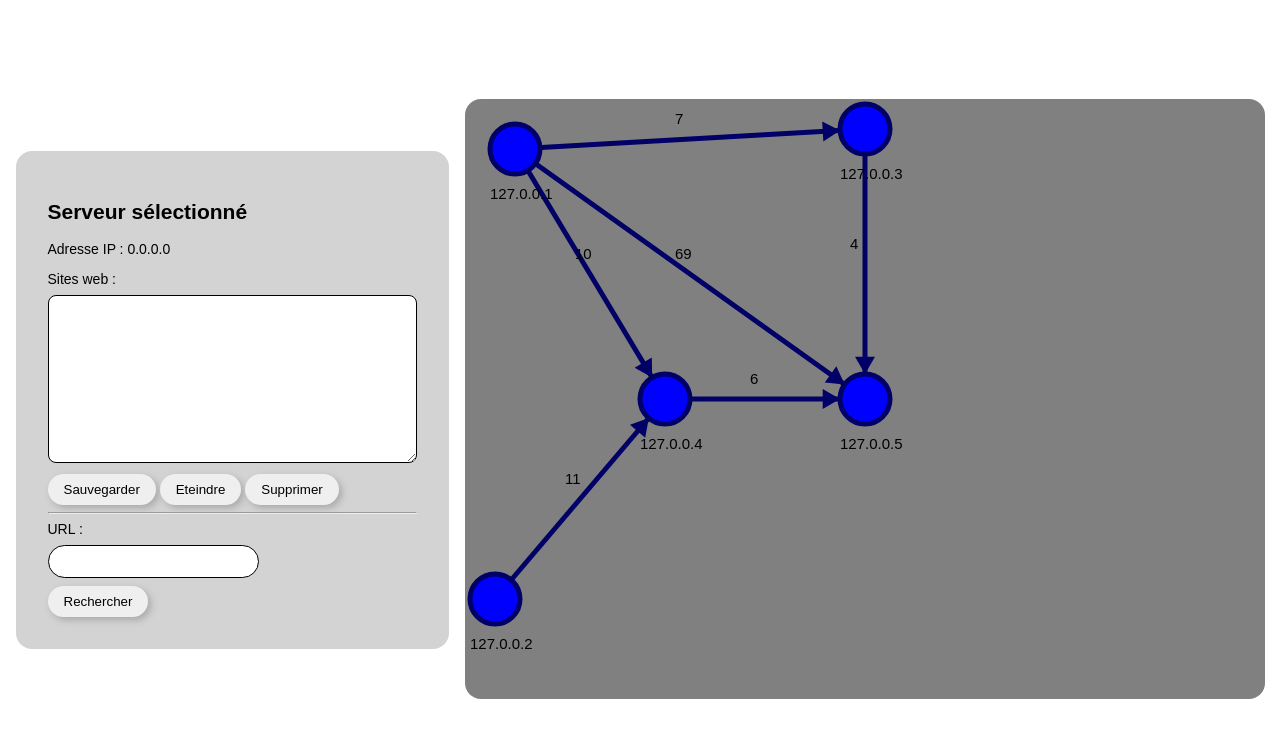
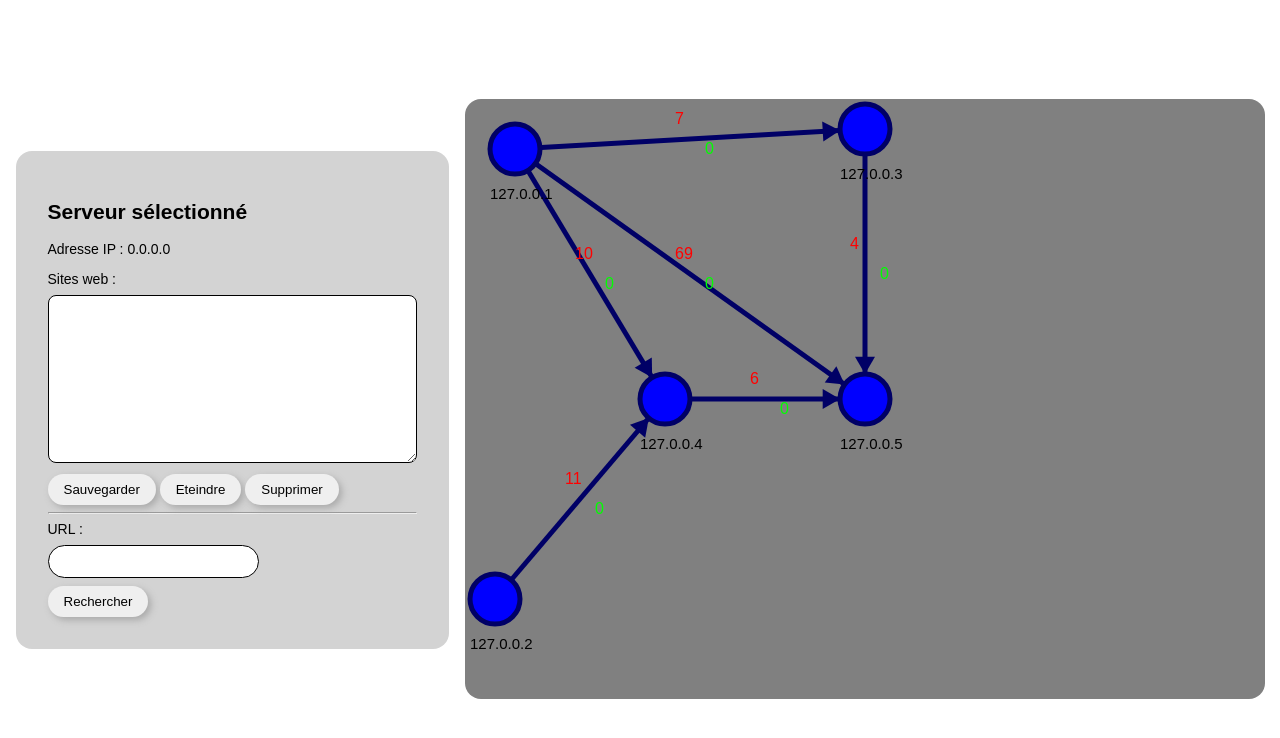
Before and after one commit to LegendaryGhost/max-flow, a plain HTML site: page index.html in a window 1280 px wide. Drawn offline with Linux system fonts and the light colour scheme.

Commit message:
Connection's flow

```diff
--- a/connection.js
+++ b/connection.js
@@ -5,11 +5,13 @@ class Connection {
     highlighted;
     bfsHighlighted;
     orientation;
+    flow;
 
-    constructor(server1, server2, capacity, orientation = 'both', highlighted = false, bfsHighlighted = false) {
+    constructor(server1, server2, capacity, flow = 0, orientation = 'both', highlighted = false, bfsHighlighted = false) {
         this.server1 = server1;
         this.server2 = server2;
         this.capacity = capacity;
+        this.flow = flow > capacity ? capacity : flow;
         this.orientation = orientation;
         this.highlighted = highlighted;
         this.bfsHighlighted = bfsHighlighted;
--- a/index.html
+++ b/index.html
@@ -22,6 +22,8 @@
     <form action="#" method="get" id="linking-form" class="pop-up">
         <label for="capacity">Capacité :</label><br>
         <input type="number" name="capacity" id="capacity" value="1" min="1"><br>
+        <label for="flow">Flot :</label><br>
+        <input type="number" name="flow" id="flow" value="0" min="0"><br>
         <label for="orientation">Orientation</label><br>
         <select name="orientation" id="orientation">
             <option value="forward" selected>Avant</option>
--- a/index.js
+++ b/index.js
@@ -171,8 +171,9 @@ linkingForm.addEventListener('submit', event => {
     event.preventDefault();
     const formData = new FormData(event.target);
     const capacity = parseInt(formData.get('capacity').toString());
+    const flow = parseInt(formData.get('flow').toString());
     const orientation = formData.get('orientation').toString();
-    network.addConnection(network.selectedServer, toLinkServer, capacity, orientation);
+    network.addConnection(network.selectedServer, toLinkServer, capacity, flow, orientation);
     network.linkingMode = false;
     linkingForm.reset();
     network.draw(canvas, context);
--- a/network.js
+++ b/network.js
@@ -12,12 +12,12 @@ class Network {
             new Server(200, 300, [127, 0, 0, 4], []),
             new Server(400, 300, [127, 0, 0, 5], ['facebook.com'])
         ]
-        this.addConnection(this.servers[0], this.servers[3], 10, 'forward');
-        this.addConnection(this.servers[0], this.servers[2], 7, 'forward');
-        this.addConnection(this.servers[0], this.servers[4], 69, 'forward');
-        this.addConnection(this.servers[1], this.servers[3], 11, 'forward');
-        this.addConnection(this.servers[3], this.servers[4], 6, 'forward');
-        this.addConnection(this.servers[2], this.servers[4], 4, 'forward');
+        this.addConnection(this.servers[0], this.servers[3], 10, 0, 'forward');
+        this.addConnection(this.servers[0], this.servers[2], 7, 0, 'forward');
+        this.addConnection(this.servers[0], this.servers[4], 69, 0, 'forward');
+        this.addConnection(this.servers[1], this.servers[3], 11, 0, 'forward');
+        this.addConnection(this.servers[3], this.servers[4], 6, 0, 'forward');
+        this.addConnection(this.servers[2], this.servers[4], 4, 0, 'forward');
     }
 
     draw(canvas, context, clientX, clientY) {
@@ -45,6 +45,26 @@ class Network {
         context.stroke(); // Draw the line
     }
 
+    drawString(string, x, y, color = 'black', font = '16px Arial') {
+        context.font = font;
+        context.fillStyle = color;
+        context.fillText(
+            string,
+            x,
+            y
+        );
+    }
+
+    drawTriangle(x, y, angle, color = '#000066', triangleHeight = 20) {
+        context.fillStyle = color;
+        context.beginPath();
+        context.moveTo(x, y);
+        context.lineTo(x - triangleHeight * Math.cos(angle - Math.PI / 6), y - triangleHeight * Math.sin(angle - Math.PI / 6));
+        context.lineTo(x - triangleHeight * Math.cos(angle + Math.PI / 6), y - triangleHeight * Math.sin(angle + Math.PI / 6));
+        context.closePath();
+        context.fill();
+    }
+
     drawConnection(context, connection) {
         const connectionColor = connection.highlighted ? '#00FF00' : (connection.bfsHighlighted ? '#FF0000' : '#000066');
         const x1 = connection.server1.posX;
@@ -54,13 +74,20 @@ class Network {
 
         this.drawLine(context, x1, y1, x2, y2, connectionColor);
 
-        // Draw the weight
-        context.font = '15px Arial';
-        context.fillStyle = 'black';
-        context.fillText(
+        // Draw the capacity
+        this.drawString(
             connection.capacity,
             x1 + (x2 - x1) / 2 - 15,
-            y1 + (y2 - y1) / 2 - 15
+            y1 + (y2 - y1) / 2 - 15,
+            'red'
+        );
+
+        // Draw the flow
+        this.drawString(
+            connection.flow,
+            x1 + (x2 - x1) / 2 + 15,
+            y1 + (y2 - y1) / 2 + 15,
+            '#00FF00'
         );
 
         if(connection.orientation === 'forward' || connection.orientation === 'both') {
@@ -76,18 +103,6 @@ class Network {
             const triangleY2 = y1 - Server.radius * Math.sin(angle2);
             this.drawTriangle(triangleX2, triangleY2, angle2, connectionColor);
         }
-    }
-
-    // Draw the arrow
-    drawTriangle(x, y, angle, color = '#000066', triangleHeight = 20) {
-        // Draw the arrow head
-        context.fillStyle = color;
-        context.beginPath();
-        context.moveTo(x, y);
-        context.lineTo(x - triangleHeight * Math.cos(angle - Math.PI / 6), y - triangleHeight * Math.sin(angle - Math.PI / 6));
-        context.lineTo(x - triangleHeight * Math.cos(angle + Math.PI / 6), y - triangleHeight * Math.sin(angle + Math.PI / 6));
-        context.closePath();
-        context.fill();
     }
 
     addServer(server) {
@@ -106,14 +121,17 @@ class Network {
         this.selectedServer = this.selectedServer.getIpString() === deletedIp ? null : this.selectedServer;
     }
 
-    addConnection(server1, server2, capacity, orientation) {
+    addConnection(server1, server2, capacity, flow, orientation) {
         this.connections = this.connections.filter(
             connection =>
                 !(connection.server1.getIpString() === server1.getIpString() && connection.server2.getIpString() === server2.getIpString()) &&
                 !(connection.server1.getIpString() === server2.getIpString() && connection.server2.getIpString() === server1.getIpString())
         );
-        this.connections.push(new Connection(server1, server2, capacity, orientation));
+        this.connections.push(new Connection(server1, server2, capacity, flow, orientation));
+
+        server1.neighbours = server1.neighbours.filter(server => server.getIpString() !== server2.getIpString());
         server1.neighbours.push(server2);
+        server2.neighbours = server2.neighbours.filter(server => server.getIpString() !== server1.getIpString());
         server2.neighbours.push(server1);
     }
 
```
